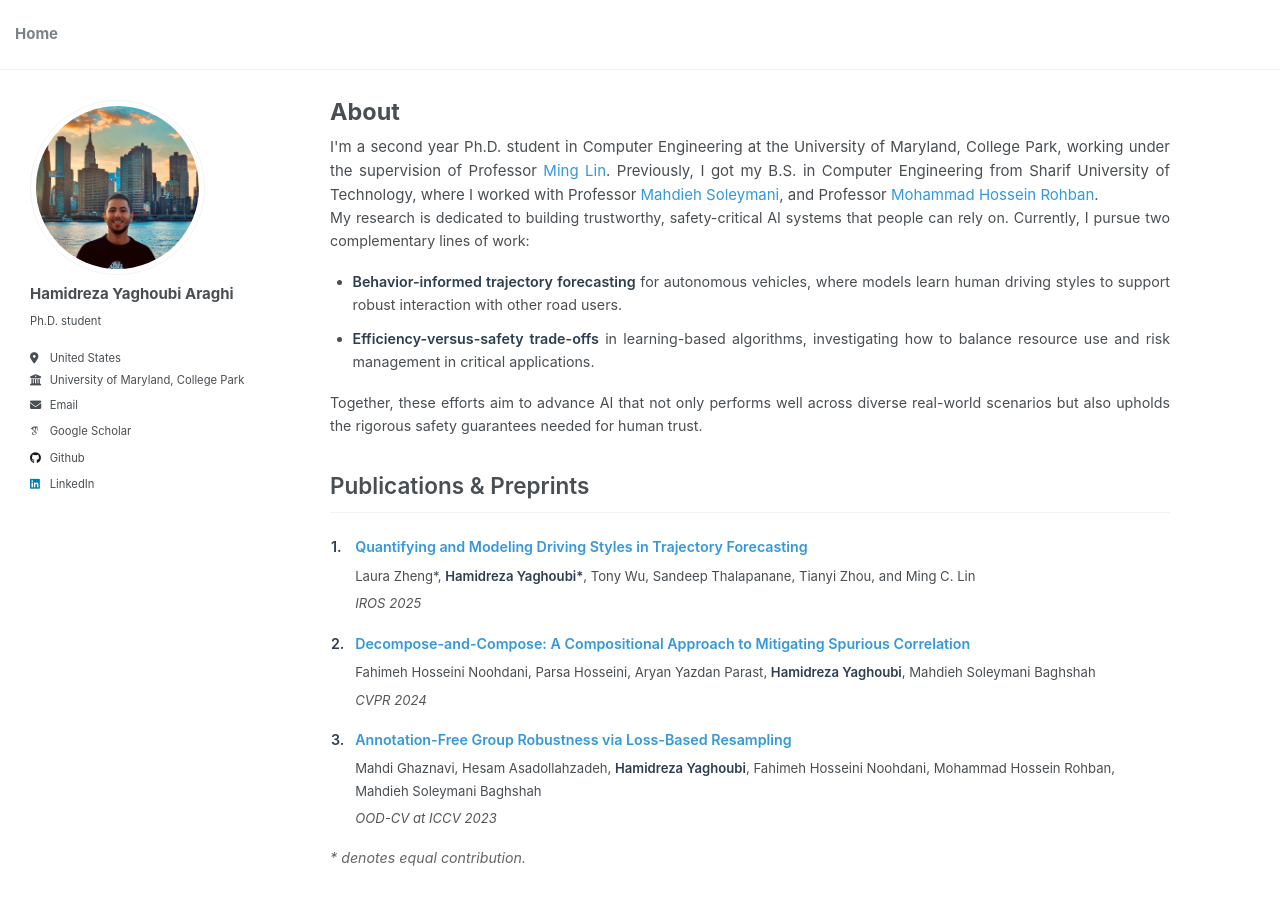
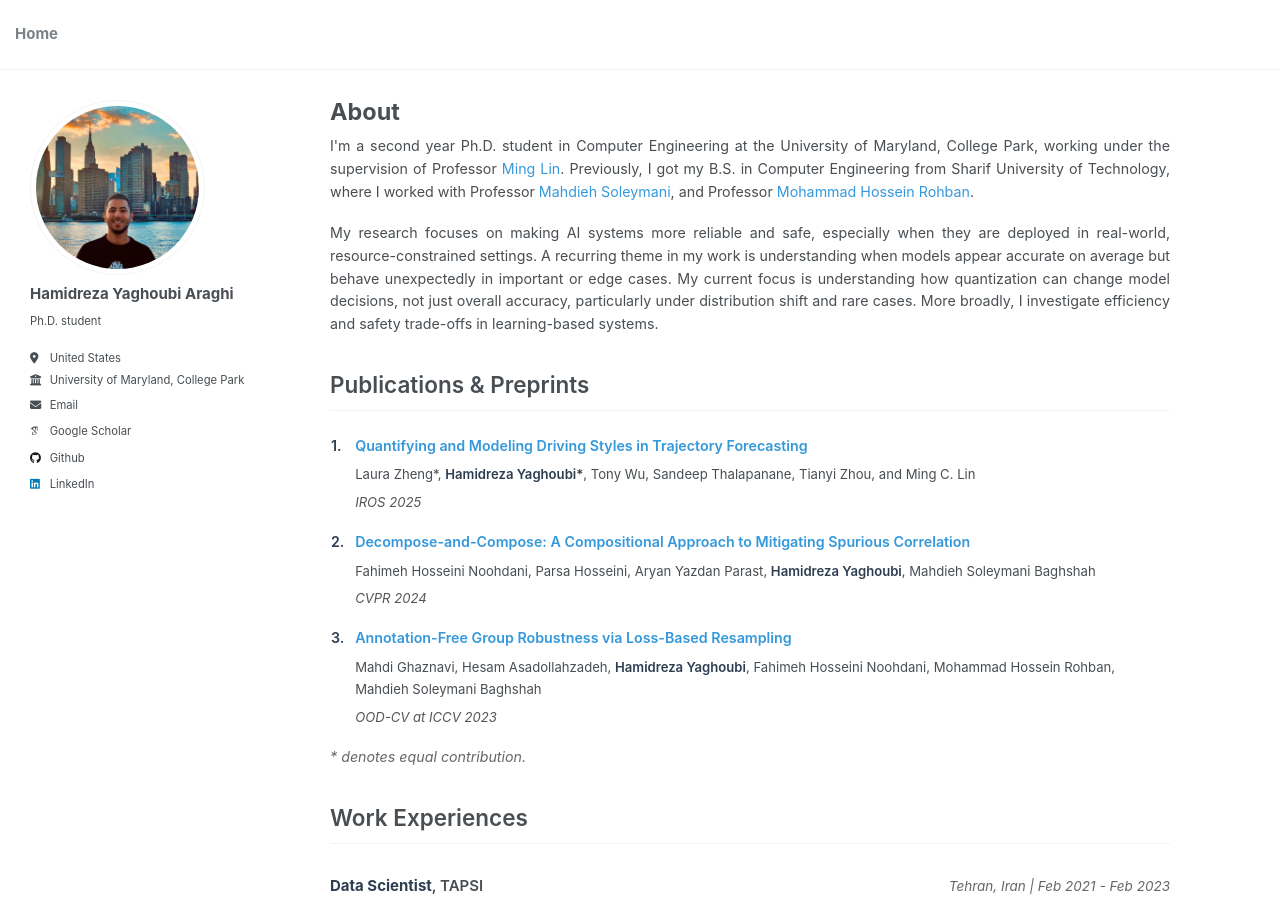
Before and after one commit to HamidrezaYaghoubi/HamidrezaYaghoubi.github.io, a Jekyll site: the page built from _pages/about.md, in a window 1280 px wide and 900 px high. Built offline with Jekyll 4.4.1, drawn with Linux system fonts in a browser that asks for light colours; some web fonts are replaced.

Commit message:
update about.md

```diff
--- a/_pages/about.md
+++ b/_pages/about.md
@@ -24,24 +24,15 @@ redirect_from:
 </style>
 
 <div class="about-content" style="width: 100% !important; max-width: none !important;">
+<p>
 I'm a second year Ph.D. student in Computer Engineering at the University of Maryland, College Park, working under the supervision of Professor <a href="https://www.cs.umd.edu/~lin/" target="_blank">Ming Lin</a>. Previously, I got my B.S. in Computer Engineering from Sharif University of Technology, where I worked with Professor <a href="https://sharif.edu/~soleymani/" target="_blank">Mahdieh Soleymani</a>, and Professor <a href="https://sharif.edu/~rohban/index.html" target="_blank">Mohammad Hossein Rohban</a>.
-
+</p>
 <p>
-  My research is dedicated to building trustworthy, safety-critical AI systems that people can rely on. Currently, I pursue two complementary lines of work:
+  My research focuses on making AI systems more reliable and safe, especially when they are deployed in real-world, resource-constrained settings.
+  A recurring theme in my work is understanding when models appear accurate on average but behave unexpectedly in important or edge cases.
+  My current focus is understanding how quantization can change model decisions, not just overall accuracy, particularly under distribution shift and rare cases. More broadly, I investigate efficiency and safety trade-offs in learning-based systems.
 </p>
 
-<ul>
-  <li>
-    <strong>Behavior-informed trajectory forecasting</strong> for autonomous vehicles, where models learn human driving styles to support robust interaction with other road users.
-  </li>
-  <li>
-    <strong>Efficiency-versus-safety trade-offs</strong> in learning-based algorithms, investigating how to balance resource use and risk management in critical applications.
-  </li>
-</ul>
-
-<p>
-  Together, these efforts aim to advance AI that not only performs well across diverse real-world scenarios but also upholds the rigorous safety guarantees needed for human trust.
-</p>
 </div>
 
 ## Publications & Preprints
```
